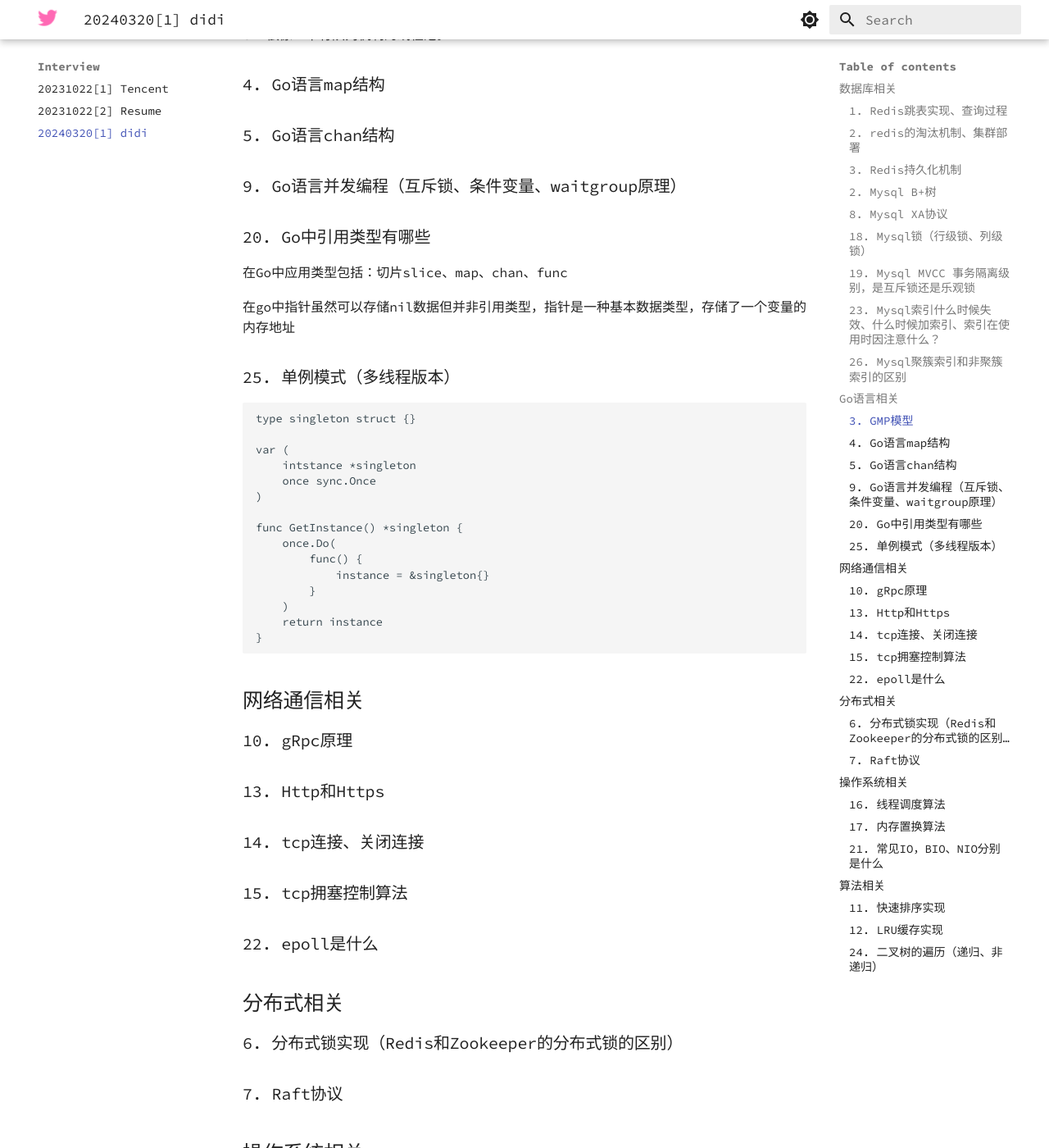
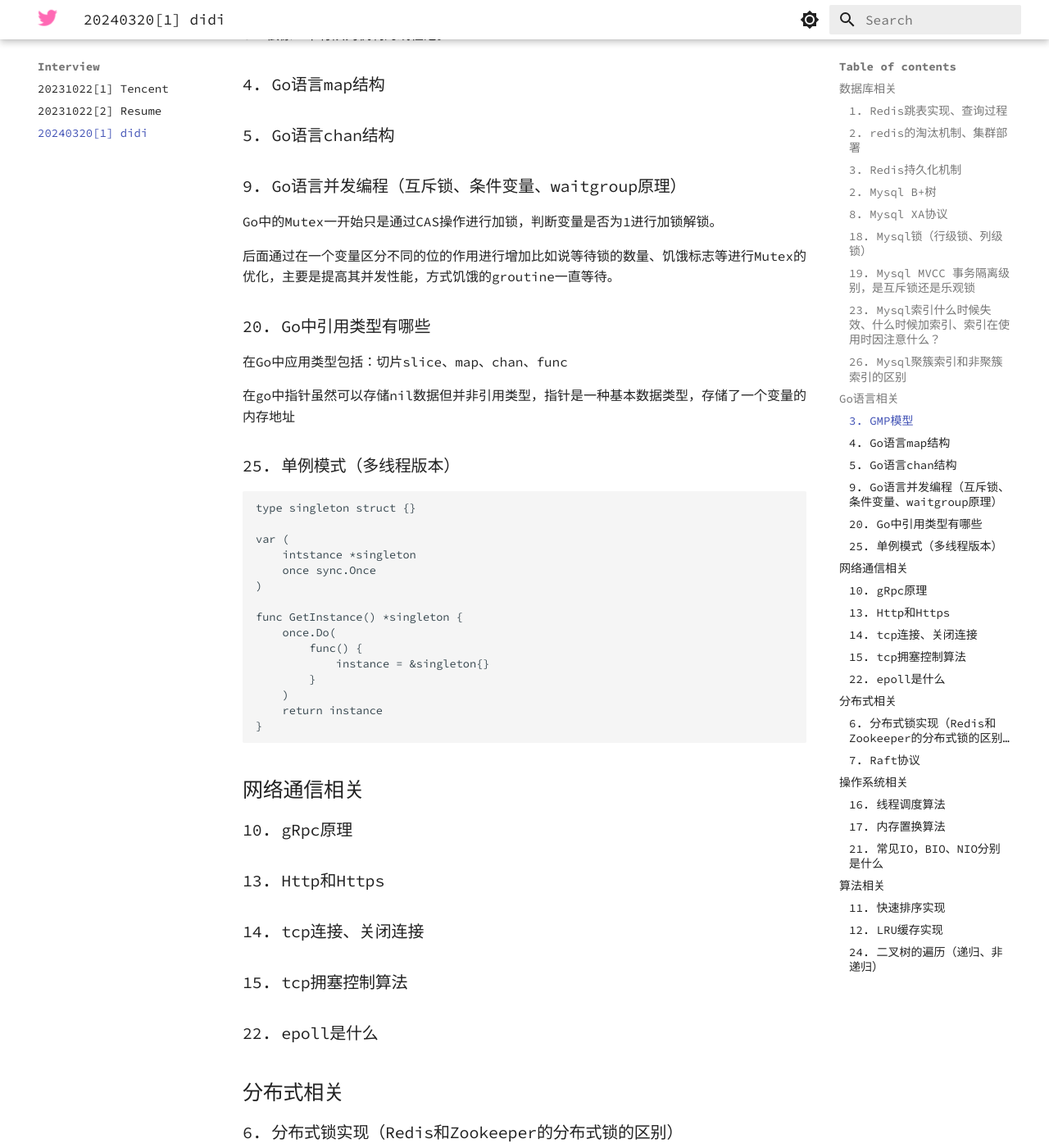
Before and after one commit to shanliao420/shanliao420.github.io, an MkDocs documentation site: the page built from docs/interview/20240320[1] Didi.md, in a window 1280 px wide and 1400 px high, scrolled down 3954 px. Shown: the whole window at 82% size. Built offline with MkDocs 1.6.1 and Material for MkDocs 9.7.7, drawn with Linux system fonts in a browser that asks for light colours; some of the changed text lies outside the part shown.

Commit message:
add content

```diff
--- a/docs/interview/20240320[1] Didi.md
+++ b/docs/interview/20240320[1] Didi.md
@@ -139,6 +139,11 @@ GMP很像一个有队列机制的线程池。
 ### 4. Go语言map结构
 ### 5. Go语言chan结构
 ### 9. Go语言并发编程（互斥锁、条件变量、waitgroup原理）
+
+Go中的Mutex一开始只是通过CAS操作进行加锁，判断变量是否为1进行加锁解锁。
+
+后面通过在一个变量区分不同的位的作用进行增加比如说等待锁的数量、饥饿标志等进行Mutex的优化，主要是提高其并发性能，方式饥饿的groutine一直等待。
+
 ### 20. Go中引用类型有哪些
 
 在Go中应用类型包括：切片slice、map、chan、func
@@ -179,6 +184,13 @@ func GetInstance() *singleton {
 ### 6. 分布式锁实现（Redis和Zookeeper的分布式锁的区别）
 ### 7. Raft协议
 
+1. 随机超时，当超时时发起选举
+
+2. 一切以领导者为准
+
+3. 领导制周期性发送心跳信息，以防止选举发起
+
+4. 日志完整性更高的跟随者，也就是任期编号更大、索引编号更大的，将拒绝投票给完整性更低的跟随者。
 
 
 ## 操作系统相关
```
